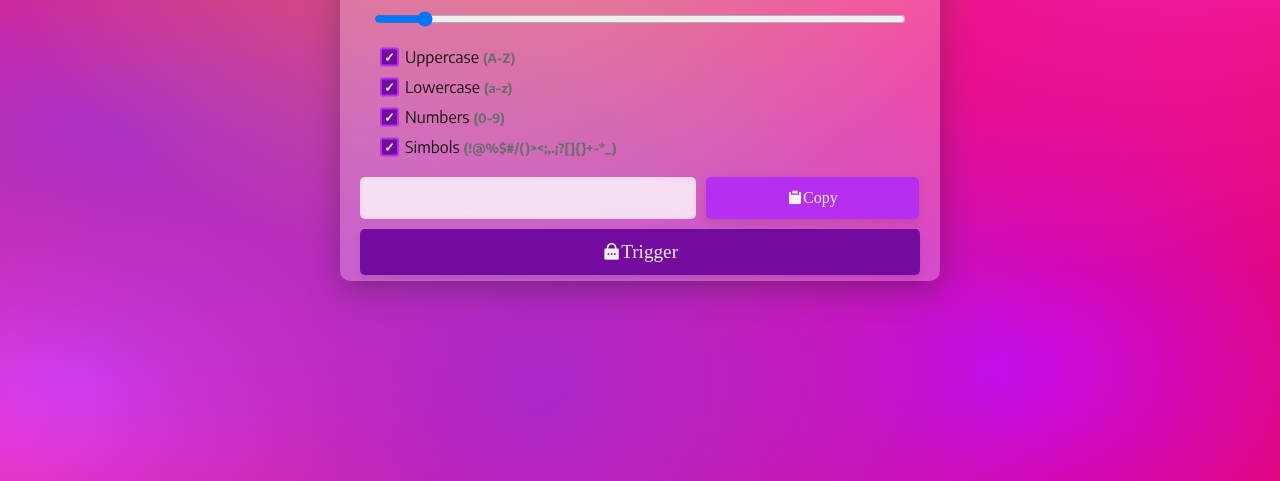
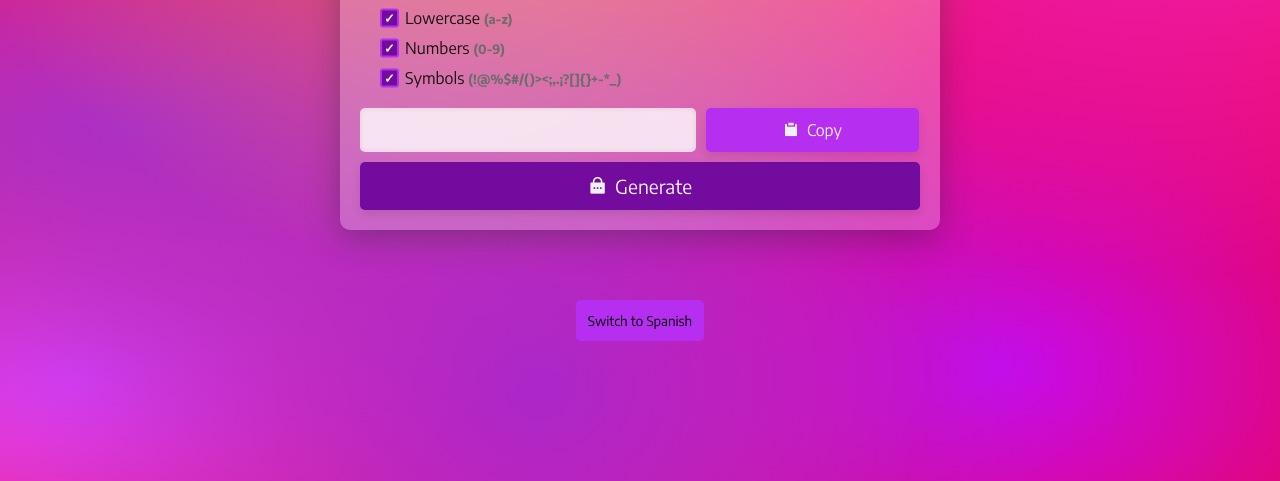
Before and after one commit to LucasEzequielMeza/GeneradorDeContrase-as, a plain HTML site: page index.html in a window 1280 px wide. Shown: the part 319-800 px from the top of the page. Drawn offline with nearby package versions, Linux system fonts and the light colour scheme; some packages are replaced by stand-ins of ours; a script that the page names is missing.

Commit message:
Cambio de idioma

```diff
--- a/CSS/style.css
+++ b/CSS/style.css
@@ -23,6 +23,7 @@ body {
     display: flex;
     justify-content: center;
     align-items: center;
+    flex-direction: column;
     background-color: var(--bg-gradient);
     background-image:
         radial-gradient(at 38% 12%, hsla(359, 63%, 66%, 1) 0px, transparent 50%),
@@ -42,7 +43,6 @@ h1, label {
 
 .container {
     width: 600px;
-    height: 400px;
     background: rgba(255, 255, 255, 0.25);
     box-shadow: 0 8px 32px 0 var(--bg-shadow);
     backdrop-filter: blur(4px);
@@ -50,6 +50,20 @@ h1, label {
     padding: 20px;
     text-align: center;
     transition: transform 0.3s ease-in-out, box-shadow 0.3s ease-in-out;
+}
+
+#languageSwitcher {
+    border: none;
+    cursor: pointer;
+    border-radius: 5px;
+    transition: 0.4s;
+    justify-content: center;
+    align-items: center;
+    gap: 8px;
+    padding: 12px;
+    display: flex;
+    margin-top: 70px;
+    background-color: var(--violet);
 }
 
 .container:hover {
@@ -92,8 +106,32 @@ h1 {
 }
 
 input[type="range"] {
+    -webkit-appearance: none;
     width: 100%;
+    height: 6px;
+    background: var(--violet);
+    outline: none;
+    opacity: 0.7;
+    transition: opacity 0.2s;
     margin-top: 10px;
+}
+
+input[type="range"]::-webkit-slider-thumb {
+    -webkit-appearance: none;
+    appearance: none;
+    width: 20px;
+    height: 20px;
+    background: var(--light-violet);
+    cursor: pointer;
+    border-radius: 50%;
+}
+
+input[type="range"]::-moz-range-thumb {
+    width: 20px;
+    height: 20px;
+    background: var(--light-violet);
+    cursor: pointer;
+    border-radius: 50%;
 }
 
 .options_inputs {
--- a/JS/main.js
+++ b/JS/main.js
@@ -1,14 +1,44 @@
 document.addEventListener('DOMContentLoaded', function() {
 
-    const lenghtSlider = document.getElementById('lenght');
-    const lenghtValue = document.getElementById('lenghtValue');
+    const translations = {
+        en: {
+            title: 'Password Generator',
+            switchTo: 'Switch to Spanish',
+            lengthLabel: 'Length:',
+            uppercase: 'Uppercase',
+            lowercase: 'Lowercase',
+            numbers: 'Numbers',
+            symbols: 'Symbols',
+            copy: 'Copy',
+            generate: 'Generate',
+            copied: 'Copied!'
+        },
+        es: {
+            title: 'Generador de Contraseñas',
+            switchTo: 'Cambiar a Ingles',
+            lengthLabel: 'Longitud:',
+            uppercase: 'Mayúsculas',
+            lowercase: 'Minúsculas',
+            numbers: 'Números',
+            symbols: 'Símbolos',
+            copy: 'Copiar',
+            generate: 'Generar',
+            copied: '¡Copiado!'
+        }
+    };
+
+    let currentLanguage = 'en';
+
+    const lenghSlider = document.getElementById('lenght');
+    const lenghValue = document.getElementById('lenghtValue');
     const uppercaseCheckbox = document.getElementById('uppercase');
     const lowercaseCheckbox = document.getElementById('lowercase');
     const numberCheckbox = document.getElementById('numbers');
     const simbolsCheckbox = document.getElementById('simbols');
     const triggerBtn = document.getElementById('triggerBtn');
     const inputPassword = document.getElementById('password');
-    const copyBtn = document.getElementById('copyBtn');
+    const copyBtn = document.getElementById('copyBtn'); // Asegúrate de que el ID coincida
+    const languageSwitcher = document.getElementById('languageSwitcher');
 
     const clipboard = new ClipboardJS('#copyBtn', {
         text: function() {
@@ -16,42 +46,63 @@ document.addEventListener('DOMContentLoaded', function() {
         }
     });
 
-    function generatePassword () {
-        const lenght = parseInt(lenghtSlider.value);
+    function translateUI() {
+        const texts = translations[currentLanguage];
+
+        document.getElementById('title').textContent = texts.title;
+        languageSwitcher.textContent = texts.switchTo;
+        document.getElementById('lengthLabel').textContent = texts.lengthLabel;
+        document.querySelector('label[for="uppercase"]').innerHTML = `${texts.uppercase} <span>(A-Z)</span>`;
+        document.querySelector('label[for="lowercase"]').innerHTML = `${texts.lowercase} <span>(a-z)</span>`;
+        document.querySelector('label[for="numbers"]').innerHTML = `${texts.numbers} <span>(0-9)</span>`;
+        document.querySelector('label[for="simbols"]').innerHTML = `${texts.symbols} <span>(!@%$#/()><;,.¡?[]{}+-*_)</span>`;
+        copyBtn.innerHTML = `<i class="ri-clipboard-fill"></i> ${texts.copy}`;
+        triggerBtn.innerHTML = `<i class="ri-lock-password-fill"></i> ${texts.generate}`;
+    }
+
+    function switchLanguage() {
+        currentLanguage = currentLanguage === 'en' ? 'es' : 'en';
+        translateUI();
+    }
+
+    languageSwitcher.addEventListener('click', switchLanguage);
+
+    function generatePassword() {
+        const length = parseInt(lenghSlider.value);
         const includeUppercase = uppercaseCheckbox.checked;
         const includeLowercase = lowercaseCheckbox.checked;
         const includeNumbers = numberCheckbox.checked;
-        const includeSimbols = simbolsCheckbox.checked
+        const includeSymbols = simbolsCheckbox.checked;
 
         const lettersUppercase = 'ABCDEFGHIJKLMNÑOPQRSTUVWXYZ';
         const lettersLowercase = 'abcdefghijklmnñopqrstuvwxyz';
-        const numbers = '1234567890'
-        const simbols = '!¡@#$%&/()_+[]{}°|:;,.><?';
+        const numbers = '1234567890';
+        const symbols = '!¡@#$%&/()_+[]{}°|:;,.><?';
 
-        let validCharacters = "";
+        let validCharacters = '';
         if (includeLowercase) validCharacters += lettersLowercase;
         if (includeUppercase) validCharacters += lettersUppercase;
         if (includeNumbers) validCharacters += numbers;
-        if (includeSimbols) validCharacters += simbols;
+        if (includeSymbols) validCharacters += symbols;
 
-        let password = "";
+        let password = '';
 
-        for (let i = 0; i < lenght; i++) {
+        for (let i = 0; i < length; i++) {
             const index = Math.floor(Math.random() * validCharacters.length);
-            password += validCharacters[index]
+            password += validCharacters[index];
         }
 
         return password;
     }
 
-    function updateValueLength () {
-        lenghtValue.textContent = lenghtSlider.value;
+    function updateValueLength() {
+        lenghValue.textContent = lenghSlider.value;
     }
 
     clipboard.on('success', function (e) {
-        copyBtn.innerHTML = '<i class="ri-checkbox-circle-fill"></i> ¡Coppied!';
+        copyBtn.innerHTML = `<i class="ri-checkbox-circle-fill"></i> ${translations[currentLanguage].copied}`;
         setTimeout(() => {
-            copyBtn.innerHTML = '<i class="ri-clipboard-fill"></i> Copy'
+            copyBtn.innerHTML = `<i class="ri-clipboard-fill"></i> ${translations[currentLanguage].copy}`;
         }, 3000);
     });
 
@@ -60,8 +111,8 @@ document.addEventListener('DOMContentLoaded', function() {
         inputPassword.value = password;
     });
 
-    lenghtSlider.addEventListener('input', updateValueLength);
+    lenghSlider.addEventListener('input', updateValueLength);
 
     updateValueLength();
-
+    translateUI();
 });
--- a/index.html
+++ b/index.html
@@ -10,11 +10,11 @@
 <body>
 
     <main class="container">
-        <h1>Password Generator</h1>
+        <h1 id="title">Password Generator</h1>
         <div class="options">
             <div class="range_options">
                 <div class="range_label">
-                    <label for="lenght">Lenght:</label>
+                    <label for="lenght" id="lengthLabel">Length:</label>
                     <span id="lenghtValue">10</span>
                 </div>
                 <input type="range" id="lenght" min="8" max="32" value="10">
@@ -34,7 +34,7 @@
                 </div>
                 <div class="inputs_inputs-box">
                     <input type="checkbox" id="simbols" checked>
-                    <label for="simbols" class="input-checkbox">Simbols <span>(!@%$#/()><;,.¡?[]{}+-*_)</span></label>
+                    <label for="simbols" class="input-checkbox">Symbols <span>(!@%$#/()><;,.¡?[]{}+-*_)</span></label>
                 </div>
             </div>
         </div>
@@ -42,8 +42,9 @@
             <input type="text" id="password" class="input-text" readonly>
             <button class="btn-copy" id="copyBtn"><i class="ri-clipboard-fill">Copy</i></button>
         </div>
-        <button class="btn-trigger" id="triggerBtn"><i class="ri-lock-password-fill">Trigger</i></button>
+        <button class="btn-trigger" id="triggerBtn"><i class="ri-lock-password-fill">Generate</i></button>
     </main>
+    <button id="languageSwitcher">Switch to Spanish</button>
 
     <script src="https://cdnjs.cloudflare.com/ajax/libs/clipboard.js/2.0.11/clipboard.min.js"></script>
     <script src="./JS/main.js"></script>
```
